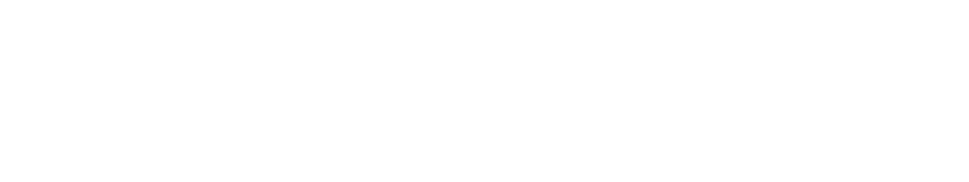
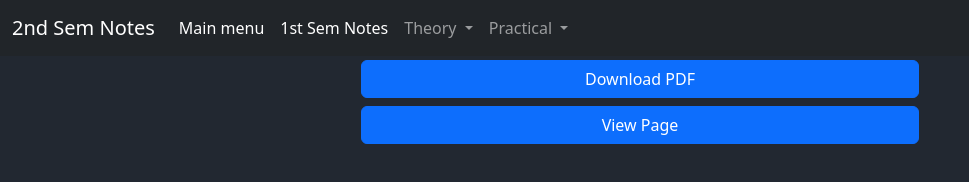
Before and after one commit to pharmacynotes/2nd_sem, a plain HTML site: page practical/p_aphe.html in a window 1280 px wide. Shown: the whole page, without its empty margins (0-969 px from the left). Drawn offline with nearby package versions, Linux system fonts and the light colour scheme.

Commit message:
display checked

```diff
--- a/practical/p_aphe.html
+++ b/practical/p_aphe.html
@@ -7,7 +7,7 @@
     <link href="https://cdn.jsdelivr.net/npm/bootstrap@5.2.3/dist/css/bootstrap.min.css" rel="stylesheet" integrity="sha384-rbsA2VBKQhggwzxH7pPCaAqO46MgnOM80zW1RWuH61DGLwZJEdK2Kadq2F9CUG65" crossorigin="anonymous">
     <link rel="stylesheet" href="../styles.css">
 </head>
-  <body class="beta" style="display:none;">
+  <body class="beta">
     <div w3-include-html="../nav.html"></div>
     <script src="../scriptt.js">
     </script>
```
